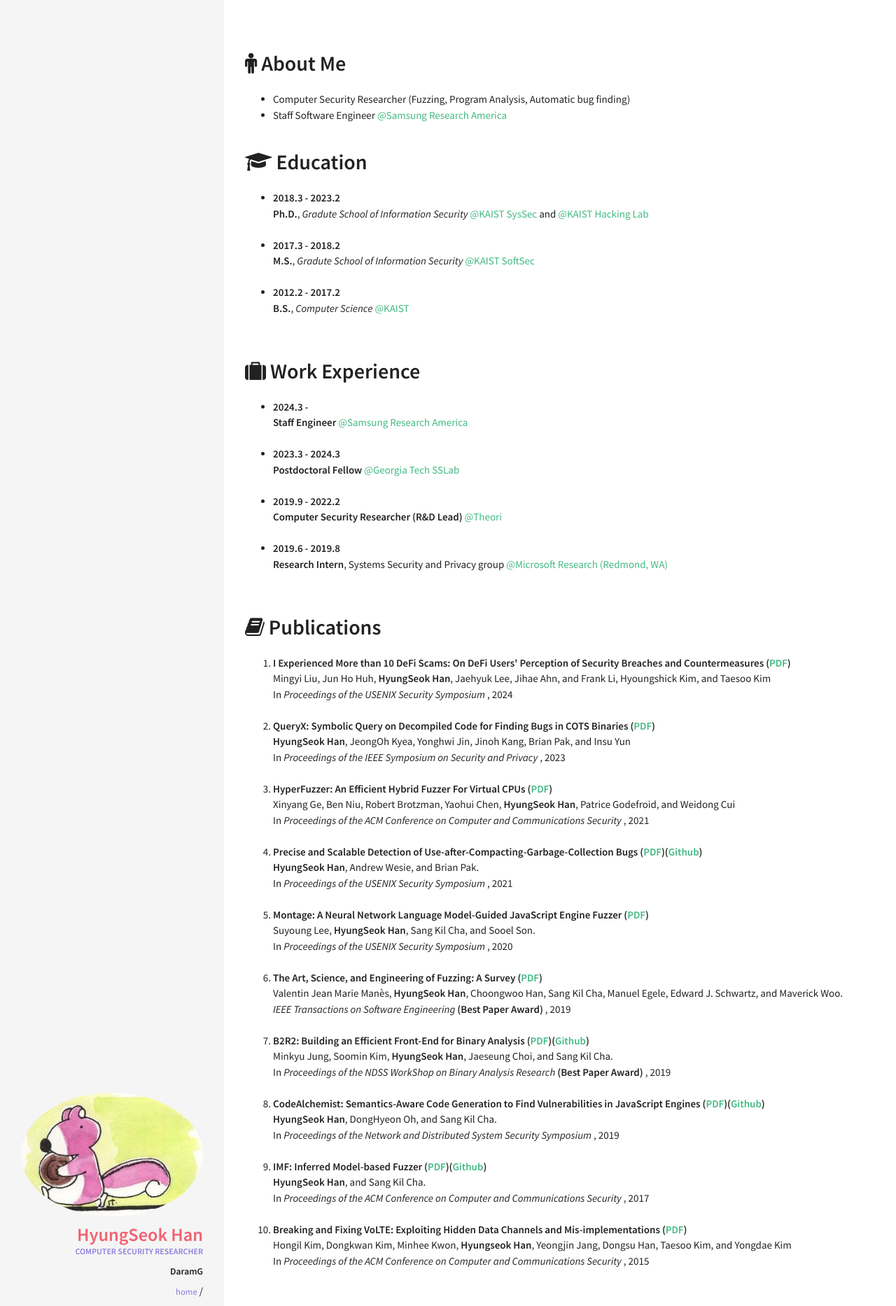
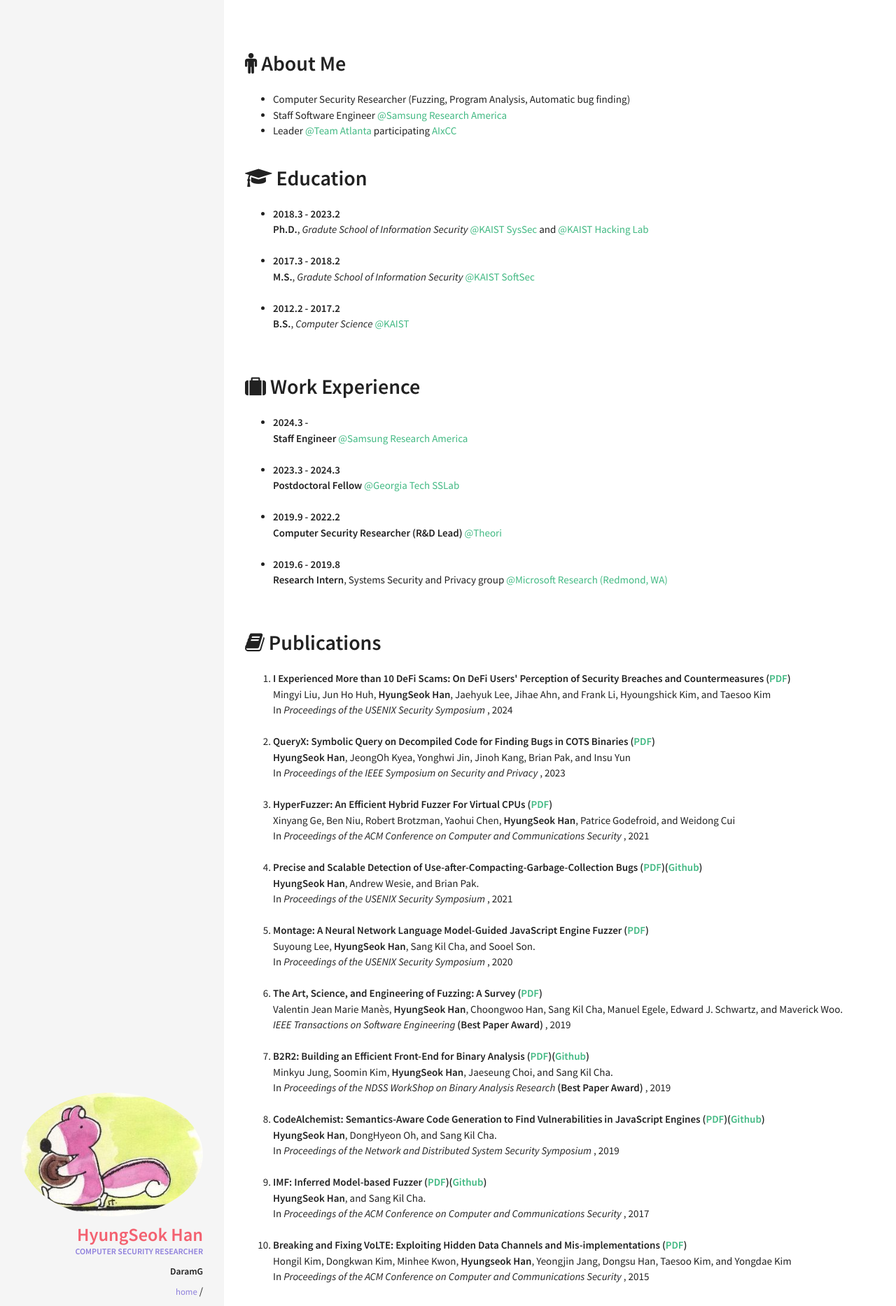
Before and after one commit to DaramG/daramg.github.io, a Jekyll site: the page built from index.html, in a window 1280 px wide. Shown: the top 1867 px of the page at 70% size. Built offline with Jekyll 4.4.1, drawn with Linux system fonts in a browser that asks for light colours.

Commit message:
Update about.html

```diff
--- a/_includes/sections/about.html
+++ b/_includes/sections/about.html
@@ -11,5 +11,8 @@
         <li>
             Staff Software Engineer <a href= "https://sra.samsung.com">@Samsung Research America</a>
         </li>
+        <li>
+            Leader <a href= "https://team-atlanta.github.io">@Team Atlanta</a> participating <a href= "https://aicyberchallenge.com">AIxCC</a>
+        </li>
     </ul>
 </div>
```
